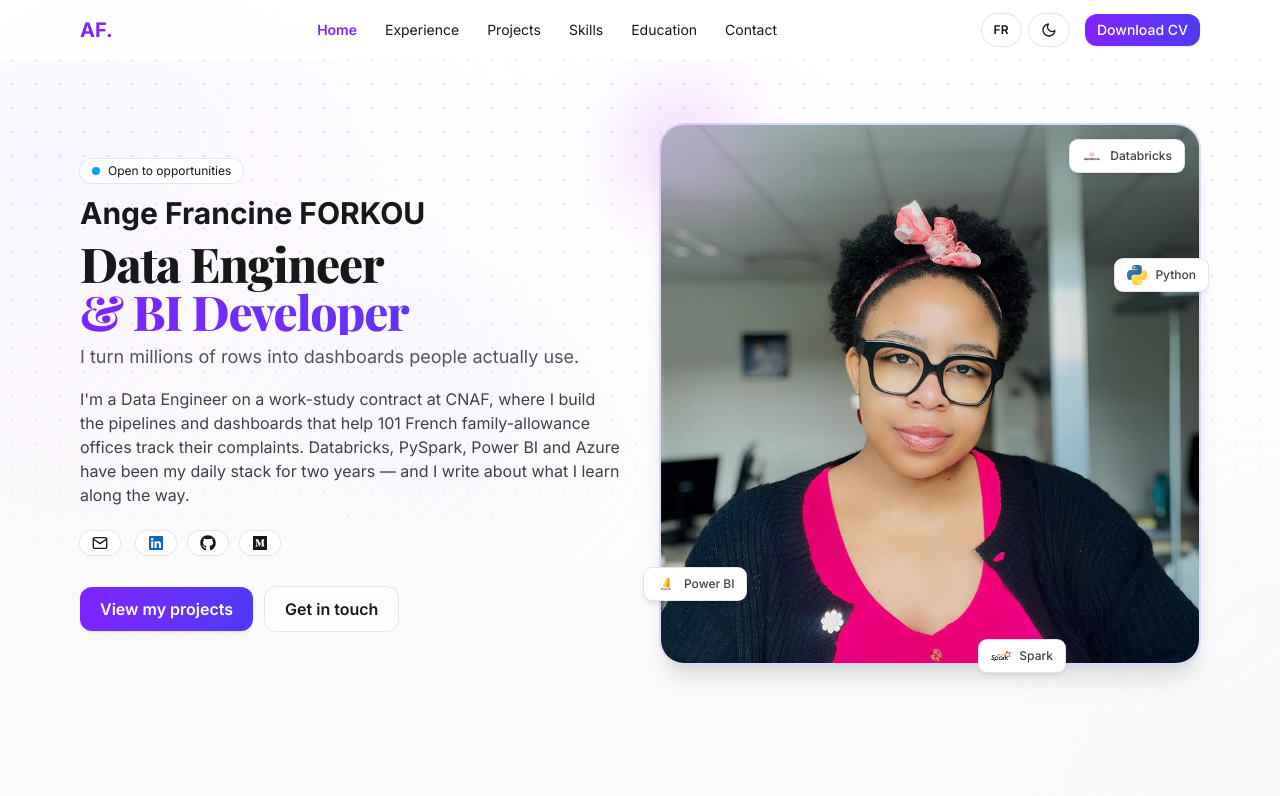
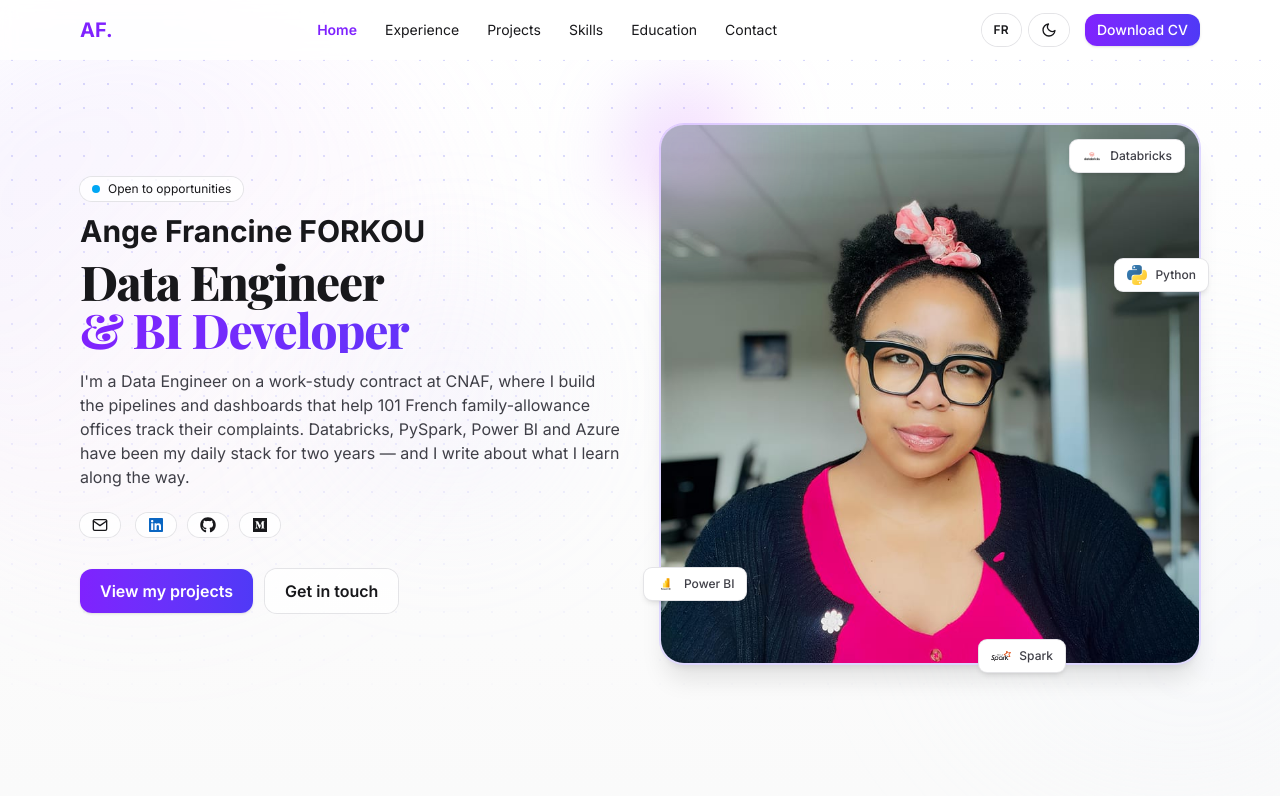
Before and after one commit to Forkou-francine/paf-site, a React (Vite) app: page / in a window 1280 px wide. Shown: the top 796 px of the page. Built offline with nearby package versions, Linux system fonts and the light colour scheme; a web font is replaced by a local one.

Commit message:
Mise à jour

```diff
--- a/src/data/content.ts
+++ b/src/data/content.ts
@@ -184,8 +184,8 @@ const frenchContent: PortfolioContent = {
   profile: {
     name: "Ange Francine FORKOU",
     title: "Data Engineer & Développeuse BI",
-    tagline: "Je transforme des millions de lignes en tableaux de bord que les gens utilisent vraiment.",
-    bio: "En alternance à la CNAF, je conçois les pipelines de données et dashboards qui aident 101 caisses d'allocations familiales à piloter leurs réclamations. Databricks, PySpark, Power BI, Azure : c'est mon quotidien depuis 2 ans.",
+    tagline: "",
+    bio: "Data Engineer à la CNAF, je conçois les pipelines de données et dashboards qui aident 101 caisses d'allocations familiales à piloter leurs réclamations. Databricks, PySpark, Power BI, Azure : c'est mon quotidien depuis 2 ans.",
     location: "Ille-et-Vilaine, France",
     email: "francineforkou@gmail.com",
     phone: "+33 6 95 27 78 30",
@@ -586,7 +586,7 @@ const englishContent: PortfolioContent = {
   profile: {
     name: "Ange Francine FORKOU",
     title: "Data Engineer & BI Developer",
-    tagline: "I turn millions of rows into dashboards people actually use.",
+    tagline: "",
     bio: "I'm a Data Engineer on a work-study contract at CNAF, where I build the pipelines and dashboards that help 101 French family-allowance offices track their complaints. Databricks, PySpark, Power BI and Azure have been my daily stack for two years — and I write about what I learn along the way.",
     location: "Ille-et-Vilaine, France",
     email: "francineforkou@gmail.com",
```
